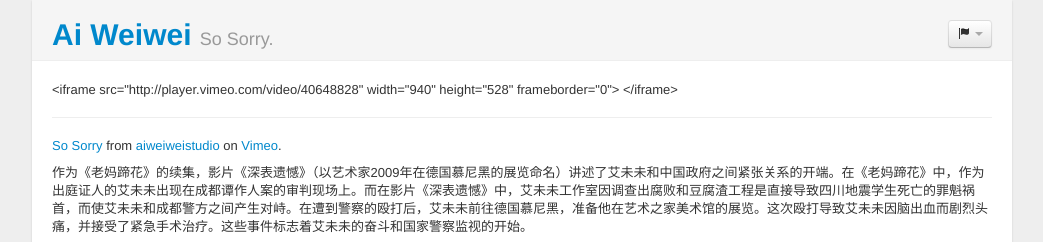
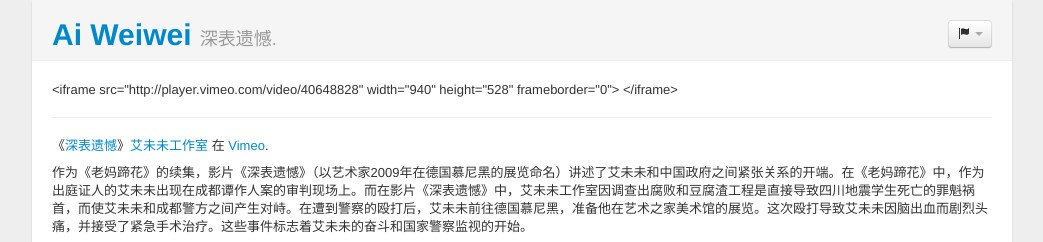
Before and after one commit to weiweiweb/weiweiweb.org, a Jekyll site: the page built from zh/_posts/2012-05-10-so-sorry.md, in a window 1280 px wide. Shown: the top 242 px of the page, without its empty margins (118-1161 px from the left). Built offline with Jekyll 4.4.1, drawn with Linux system fonts in a browser that asks for light colours; nearby versions of some CDN libraries.

Commit message:
add chinese video titles

```diff
--- a/zh/_posts/2012-05-10-so-sorry.md
+++ b/zh/_posts/2012-05-10-so-sorry.md
@@ -1,7 +1,7 @@
 ---
 layout: post
-title: "So Sorry"
-description: "So Sorry, directed by Ai Weiwei (China, 2012)."
+title: "深表遗憾"
+description: "深表遗憾, directed by Ai Weiwei (China, 2012)."
 tags: [ aiweiwei, so sorry, video, multimedia, artist, china, documentary ]
 series:
   name:   Chinese
@@ -13,6 +13,6 @@ slug: so-sorry
 
 - - -
 
-[So Sorry](https://vimeo.com/40648828) from [aiweiweistudio](https://vimeo.com/weiweiweb) on [Vimeo](http://vimeo.com).
+《[深表遗憾](https://vimeo.com/40648828)》[艾未未工作室](https://vimeo.com/weiweiweb) 在 [Vimeo](http://vimeo.com).
 
 作为《老妈蹄花》的续集，影片《深表遗憾》（以艺术家2009年在德国慕尼黑的展览命名）讲述了艾未未和中国政府之间紧张关系的开端。在《老妈蹄花》中，作为出庭证人的艾未未出现在成都谭作人案的审判现场上。而在影片《深表遗憾》中，艾未未工作室因调查出腐败和豆腐渣工程是直接导致四川地震学生死亡的罪魁祸首，而使艾未未和成都警方之间产生对峙。在遭到警察的殴打后，艾未未前往德国慕尼黑，准备他在艺术之家美术馆的展览。这次殴打导致艾未未因脑出血而剧烈头痛，并接受了紧急手术治疗。这些事件标志着艾未未的奋斗和国家警察监视的开始。
```
Also changed, not shown: zh/_posts/2012-05-03-disturbing-the-peace.md (+1 -1 lines).
